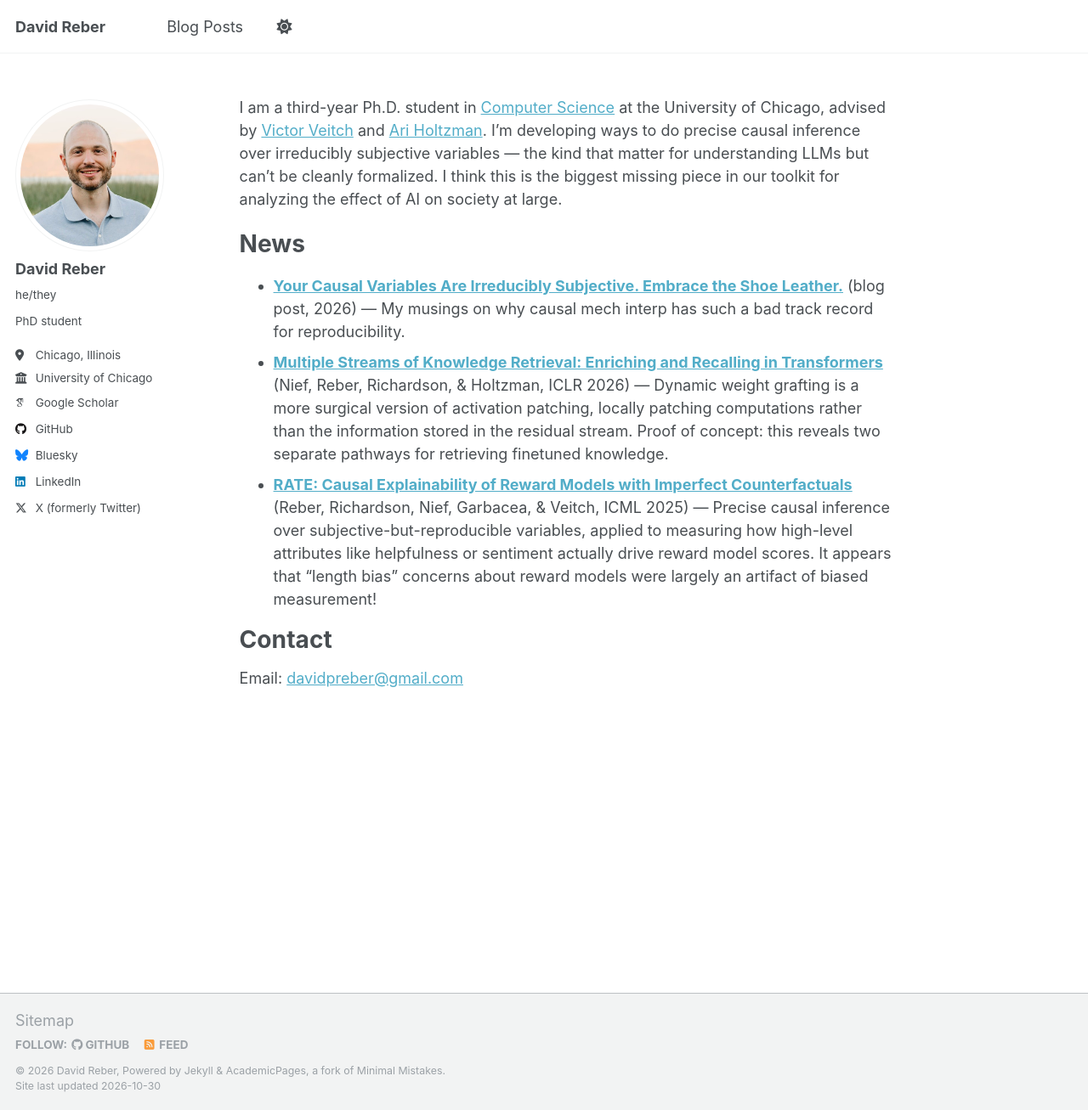
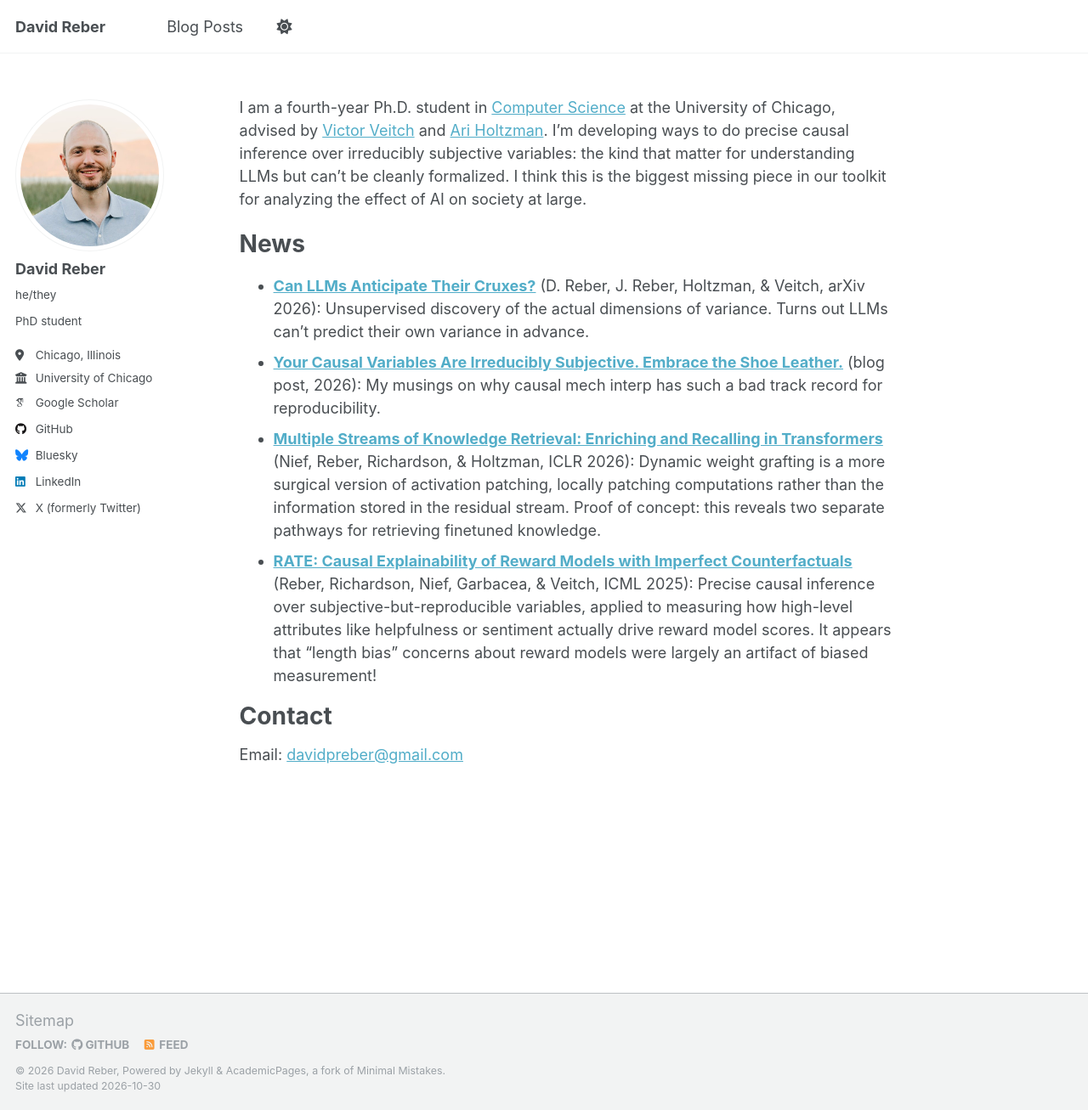
Before and after one commit to davidreber/davidreber.github.io, a Jekyll site: the page built from _pages/about.md, in a window 1280 px wide and 1307 px high. Shown: the whole window at 85% size. Built offline with Jekyll 4.4.1, drawn with Linux system fonts in a browser that asks for light colours; some web fonts are replaced.

Commit message:
Fourth year, add cruxes paper, refresh CV PDF
Co-Authored-By: Claude Opus 5.5 <noreply@anthropic.com>

```diff
--- a/_pages/about.md
+++ b/_pages/about.md
@@ -7,16 +7,17 @@ redirect_from:
   - /about.html
 ---
 
-I am a third-year Ph.D. student in [Computer Science](https://computerscience.uchicago.edu/){:target="_blank"} at the University of Chicago, advised by [Victor Veitch](http://victorveitch.com/){:target="_blank"} and [Ari Holtzman](https://ariholtzman.com/){:target="_blank"}.
-I'm developing ways to do precise causal inference over irreducibly subjective variables — the kind that matter for understanding LLMs but can't be cleanly formalized. I think this is the biggest missing piece in our toolkit for analyzing the effect of AI on society at large.
+I am a fourth-year Ph.D. student in [Computer Science](https://computerscience.uchicago.edu/){:target="_blank"} at the University of Chicago, advised by [Victor Veitch](http://victorveitch.com/){:target="_blank"} and [Ari Holtzman](https://ariholtzman.com/){:target="_blank"}.
+I'm developing ways to do precise causal inference over irreducibly subjective variables: the kind that matter for understanding LLMs but can't be cleanly formalized. I think this is the biggest missing piece in our toolkit for analyzing the effect of AI on society at large.
 
 <!-- Here is my [CV]({{ '/files/Reber_CV.pdf' | relative_url }}){:target="_blank" rel="noopener"}. -->
 
 News
 =====
-- **[Your Causal Variables Are Irreducibly Subjective. Embrace the Shoe Leather.](/posts/2026/03/subjective-causal-variables/)** (blog post, 2026) — My musings on why causal mech interp has such a bad track record for reproducibility.
-- **[Multiple Streams of Knowledge Retrieval: Enriching and Recalling in Transformers](https://arxiv.org/abs/2506.20746)** (Nief, Reber, Richardson, & Holtzman, ICLR 2026) — Dynamic weight grafting is a more surgical version of activation patching, locally patching computations rather than the information stored in the residual stream. Proof of concept: this reveals two separate pathways for retrieving finetuned knowledge.
-- **[RATE: Causal Explainability of Reward Models with Imperfect Counterfactuals](https://proceedings.mlr.press/v267/reber25a.html)** (Reber, Richardson, Nief, Garbacea, & Veitch, ICML 2025) — Precise causal inference over subjective-but-reproducible variables, applied to measuring how high-level attributes like helpfulness or sentiment actually drive reward model scores. It appears that "length bias" concerns about reward models were largely an artifact of biased measurement!
+- **[Can LLMs Anticipate Their Cruxes?](https://arxiv.org/abs/2610.21006)** (D. Reber, J. Reber, Holtzman, & Veitch, arXiv 2026): Unsupervised discovery of the actual dimensions of variance. Turns out LLMs can't predict their own variance in advance.
+- **[Your Causal Variables Are Irreducibly Subjective. Embrace the Shoe Leather.](/posts/2026/03/subjective-causal-variables/)** (blog post, 2026): My musings on why causal mech interp has such a bad track record for reproducibility.
+- **[Multiple Streams of Knowledge Retrieval: Enriching and Recalling in Transformers](https://arxiv.org/abs/2506.20746)** (Nief, Reber, Richardson, & Holtzman, ICLR 2026): Dynamic weight grafting is a more surgical version of activation patching, locally patching computations rather than the information stored in the residual stream. Proof of concept: this reveals two separate pathways for retrieving finetuned knowledge.
+- **[RATE: Causal Explainability of Reward Models with Imperfect Counterfactuals](https://proceedings.mlr.press/v267/reber25a.html)** (Reber, Richardson, Nief, Garbacea, & Veitch, ICML 2025): Precise causal inference over subjective-but-reproducible variables, applied to measuring how high-level attributes like helpfulness or sentiment actually drive reward model scores. It appears that "length bias" concerns about reward models were largely an artifact of biased measurement!
 
 Contact
 =====
```
Also changed, not shown: 1 other file.
